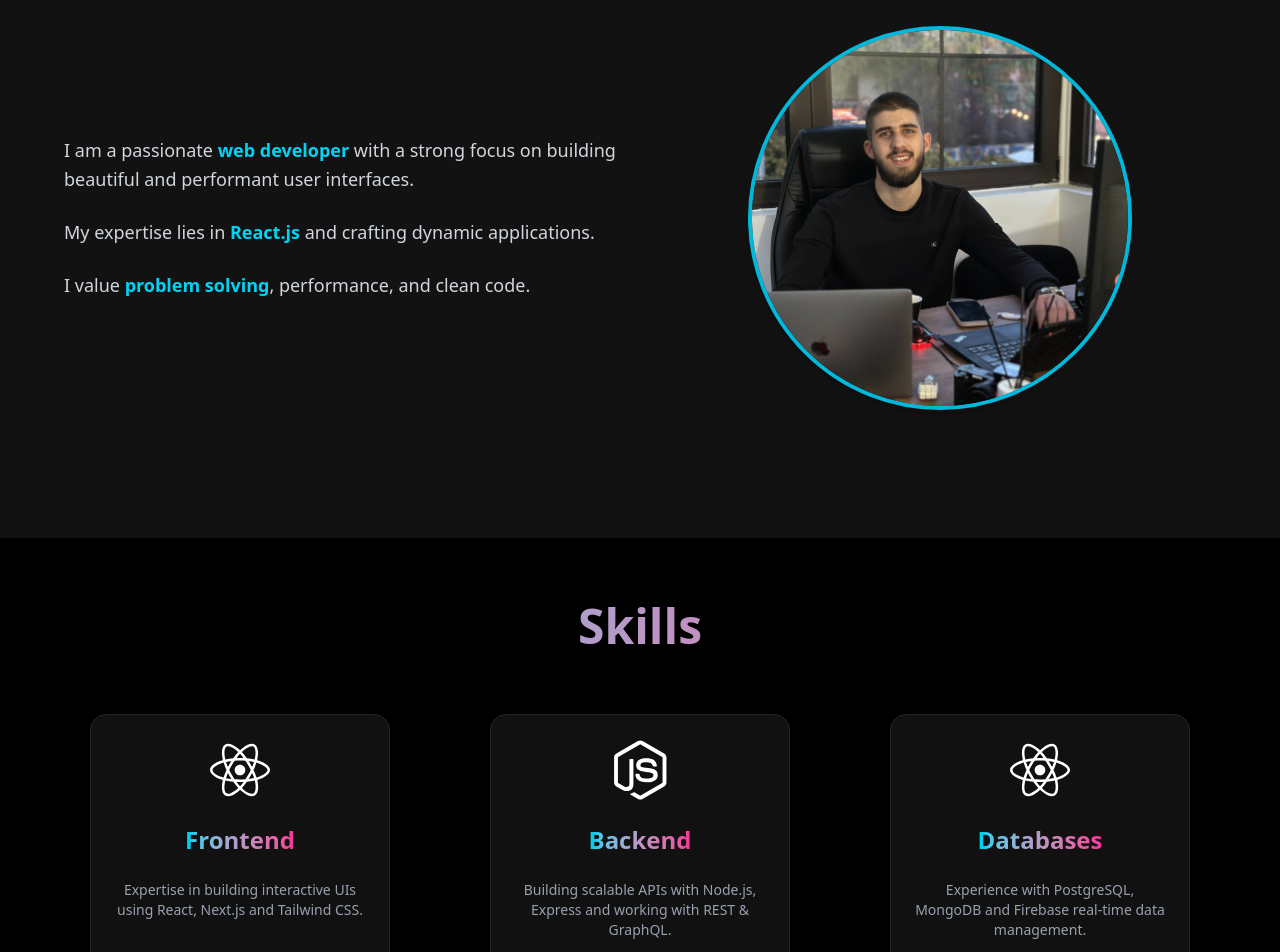
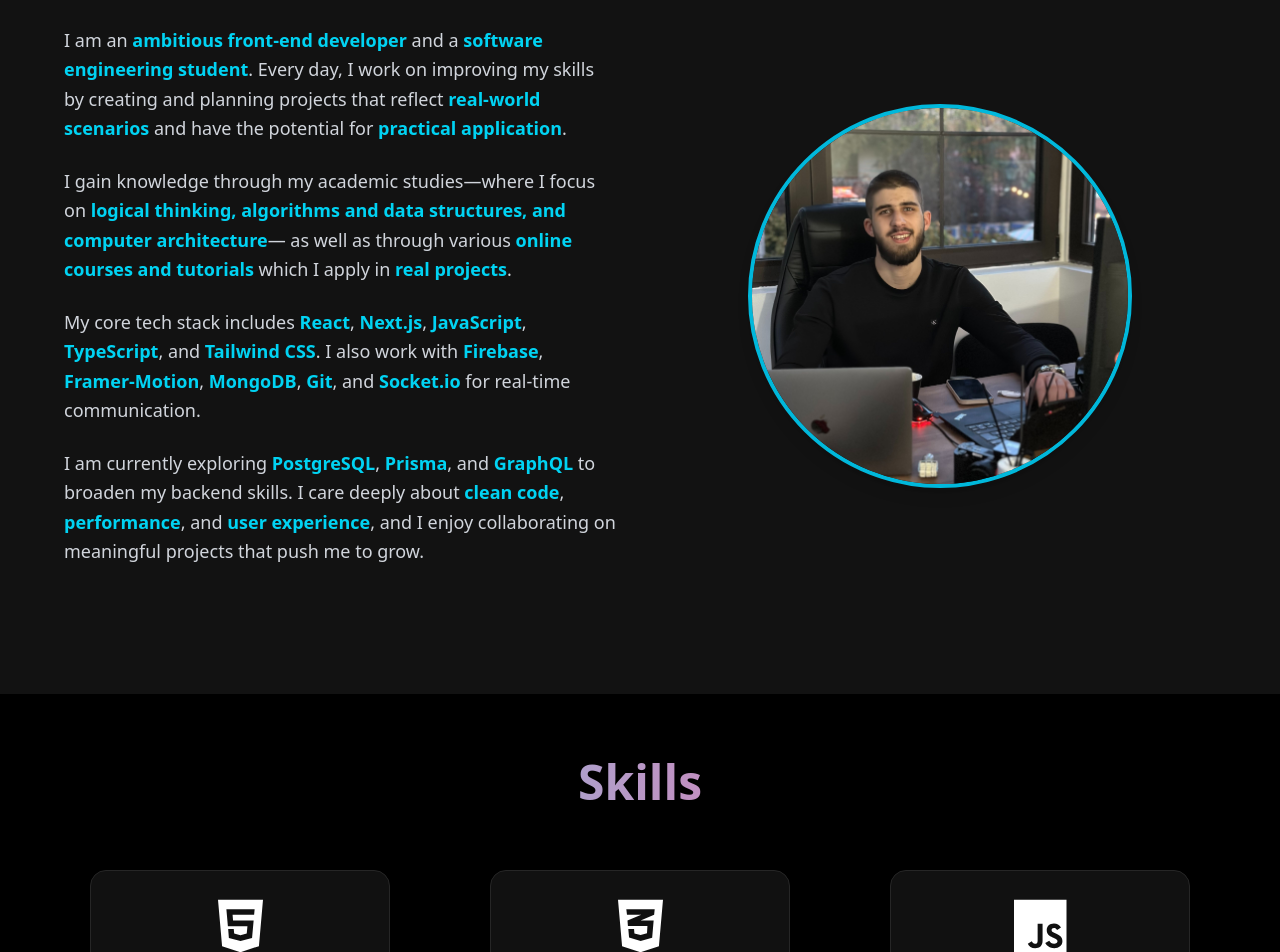
Before and after one commit to karisikdzemil/Portfolio, a Next.js app: page / in a window 1280 px wide. Shown: the part 1300-2252 px from the top of the page. Built offline with nearby package versions, Linux system fonts and the light colour scheme.

Commit message:
about and skills info changes

```diff
--- a/components/AboutSection.jsx
+++ b/components/AboutSection.jsx
@@ -28,14 +28,39 @@ export default function AboutSection() {
             viewport={{ once: true }}
           >
             <p>
-              I am a passionate <span className="text-cyan-400 font-bold">web developer</span> with a strong focus on building
-              beautiful and performant user interfaces.
+              I am an <span className="text-cyan-400 font-bold">ambitious front-end developer</span> and a
+              <span className="text-cyan-400 font-bold"> software engineering student</span>. Every day, I work on improving my skills by creating and planning projects that reflect
+              <span className="text-cyan-400 font-bold"> real-world scenarios</span> and have the potential for
+              <span className="text-cyan-400 font-bold"> practical application</span>.
             </p>
             <p>
-              My expertise lies in <span className="text-cyan-400 font-bold">React.js</span> and crafting dynamic applications.
+              I gain knowledge through my academic studies—where I focus on
+              <span className="text-cyan-400 font-bold"> logical thinking, algorithms and data structures, and computer architecture</span>—
+              as well as through various
+              <span className="text-cyan-400 font-bold"> online courses and tutorials</span> which I apply in
+              <span className="text-cyan-400 font-bold"> real projects</span>.
             </p>
             <p>
-              I value <span className="text-cyan-400 font-bold">problem solving</span>, performance, and clean code.
+              My core tech stack includes
+              <span className="text-cyan-400 font-bold"> React</span>,
+              <span className="text-cyan-400 font-bold"> Next.js</span>,
+              <span className="text-cyan-400 font-bold"> JavaScript</span>,
+              <span className="text-cyan-400 font-bold"> TypeScript</span>, and
+              <span className="text-cyan-400 font-bold"> Tailwind CSS</span>. I also work with
+              <span className="text-cyan-400 font-bold"> Firebase</span>,
+              <span className="text-cyan-400 font-bold"> Framer-Motion</span>,
+              <span className="text-cyan-400 font-bold"> MongoDB</span>,
+              <span className="text-cyan-400 font-bold"> Git</span>, and
+              <span className="text-cyan-400 font-bold"> Socket.io</span> for real-time communication.
+            </p>
+            <p>
+              I am currently exploring
+              <span className="text-cyan-400 font-bold"> PostgreSQL</span>,
+              <span className="text-cyan-400 font-bold"> Prisma</span>, and
+              <span className="text-cyan-400 font-bold"> GraphQL</span> to broaden my backend skills. I care deeply about
+              <span className="text-cyan-400 font-bold"> clean code</span>,
+              <span className="text-cyan-400 font-bold"> performance</span>, and
+              <span className="text-cyan-400 font-bold"> user experience</span>, and I enjoy collaborating on meaningful projects that push me to grow.
             </p>
           </motion.div>
 
@@ -50,10 +75,11 @@ export default function AboutSection() {
               src="/portfolioImage.jpeg"
               alt="Profile picture"
               className="w-64 h-64 md:w-96 md:h-96 object-cover rounded-full border-4 border-cyan-500 shadow-lg"
-                width={1000}
-                height={1000}
+              width={1000}
+              height={1000}
             />
           </motion.div>
+
         </div>
       </div>
     </section>
--- a/components/SkillsPage.jsx
+++ b/components/SkillsPage.jsx
@@ -1,28 +1,88 @@
 import SkillsCard from "./SkillsCard";
 import {
+  faHtml5,
+  faCss3Alt,
+  faJs,
+  faSass,
+  faGitAlt,
+  faDocker,
   faReact,
-  faNodeJs,
-  faDatabase,
+  faTypo3,
 } from "@fortawesome/free-brands-svg-icons";
 
-const skills = [
+import {
+  faBolt,
+  faCheckCircle,
+  faCubes,
+  faFireAlt,
+  faMemory,
+} from "@fortawesome/free-solid-svg-icons";
+
+export const skills = [
   {
-    icon: faReact,
-    title: "Frontend",
-    description:
-      "Expertise in building interactive UIs using React, Next.js and Tailwind CSS.",
+    icon: faHtml5,
+    title: "HTML5",
+    description: "Semantic and accessible markup with strong understanding of web structure.",
   },
   {
-    icon: faNodeJs,
-    title: "Backend",
-    description:
-      "Building scalable APIs with Node.js, Express and working with REST & GraphQL.",
+    icon: faCss3Alt,
+    title: "CSS / SCSS",
+    description: "Responsive design, animations, and modular SCSS architecture.",
+  },
+  {
+    icon: faJs,
+    title: "JavaScript",
+    description: "Solid grasp of ES6+ features and DOM manipulation techniques.",
+  },
+  {
+    icon: faTypo3,
+    title: "TypeScript",
+    description: "Type-safe JavaScript that improves scalability and maintainability.",
+  },
+  {
+    icon: faSass,
+    title: "Tailwind & SCSS",
+    description: "Fast styling with Tailwind utility classes and structured SCSS.",
   },
   {
     icon: faReact,
-    title: "Databases",
-    description:
-      "Experience with PostgreSQL, MongoDB and Firebase real-time data management.",
+    title: "React / Next.js",
+    description: "SPA and SSR development using React, Next.js, and component-based architecture.",
+  },
+  {
+    icon: faMemory,
+    title: "Redux & Redux Toolkit",
+    description: "Global state management for scalable and performant applications.",
+  },
+  {
+    icon: faGitAlt,
+    title: "Git",
+    description: "Version control with Git, GitHub flow, and collaborative workflows.",
+  },
+  {
+    icon: faDocker,
+    title: "Docker",
+    description: "Containerization of apps for consistent development and deployment.",
+  },
+  {
+    icon: faFireAlt,
+    title: "Firebase",
+    description: "Authentication, real-time database, and Firestore integration.",
+  },
+  {
+    icon: faCubes,
+    title: "Socket.io",
+    description: "Real-time communication and event-driven architecture using websockets.",
+  },
+  {
+    icon: faCheckCircle,
+    title: "Jest",
+    description: "Unit and component testing with coverage for mission-critical features.",
+  },
+  {
+    icon: faBolt,
+    title: "Framer Motion",
+    description: "Smooth and modern animations for engaging user interfaces.",
   },
 ];
 
```
